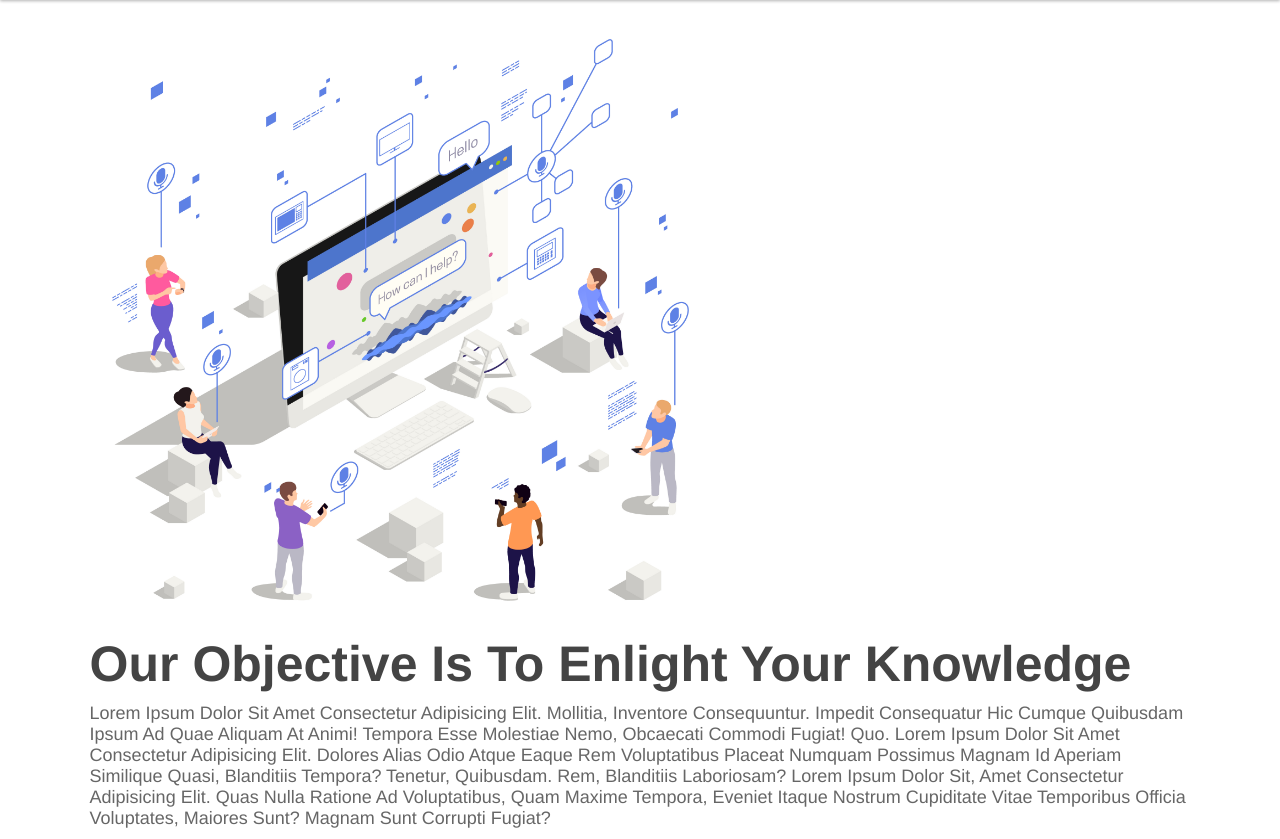
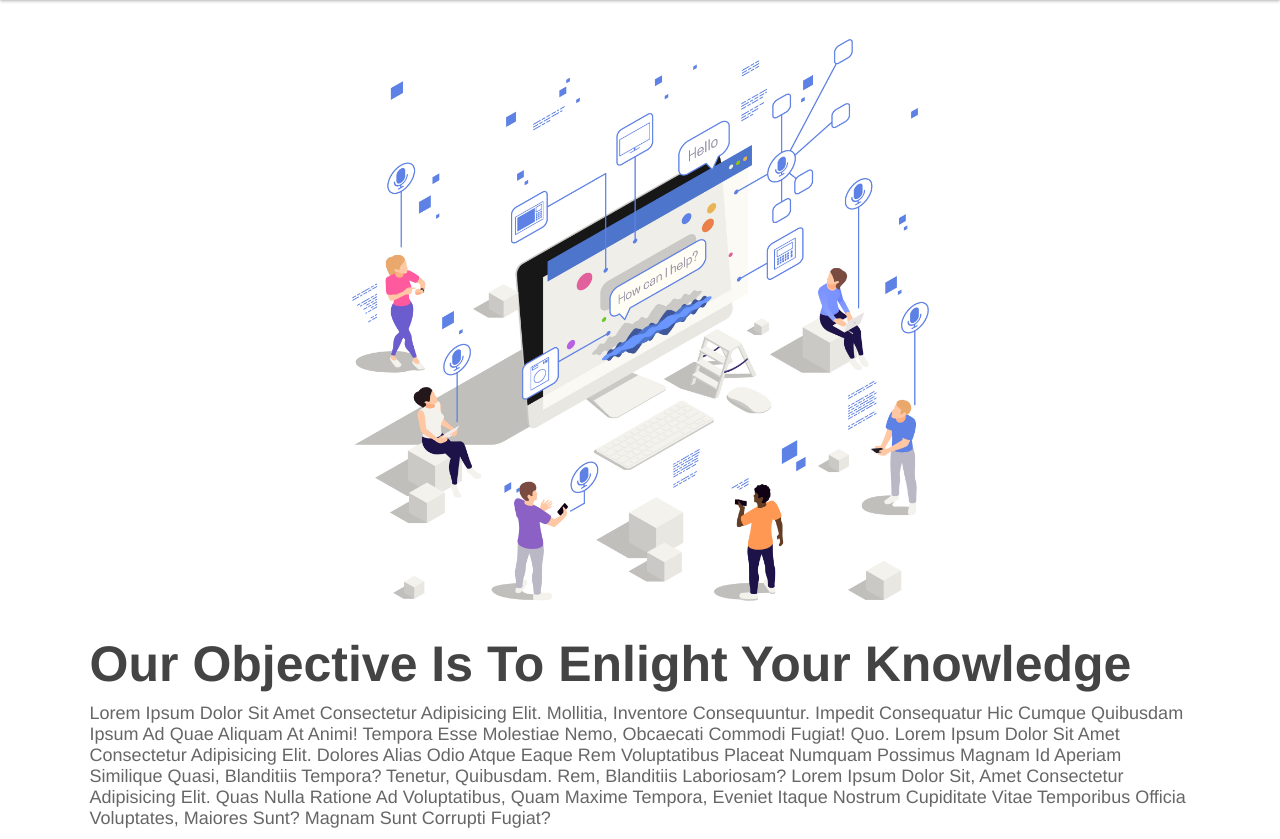
Before and after one commit to lakshithaonline/Tech-Assist, a PHP site: page / in a window 1280 px wide. Shown: the part 97-936 px from the top of the page. Run offline with PHP 8.4, Linux system fonts and the light colour scheme.

Commit message:
image aligned center

```diff
--- a/index.html
+++ b/index.html
@@ -25,8 +25,8 @@
 
         <section class="homebd">
 
-            <div class="hpimg">
-                <img src="assets/hpimage.jpg" alt="Home page image" width="620px"; height="612px">
+            <div class="homeimage">
+                <img class="hpimg" src="assets/hpimage.jpg" alt="Home page image">
             </div>
 
             <div class="content">
--- a/styleHP.css
+++ b/styleHP.css
@@ -73,10 +73,18 @@ header .heading{
 }
 /*header close*/
 
-.homebd .hpimg{
+.hpimg{
+    width: 620px;
+    height: 612px;
+    display: block;
+    margin-left: auto;
+    margin-right: auto;
+}
+
+.homebd .homeimage{
     flex: 1 1 40rem;
 }
-.homebd .hpimg{
+.homebd .homeimage{
     width: 100%;
 
 }
```
